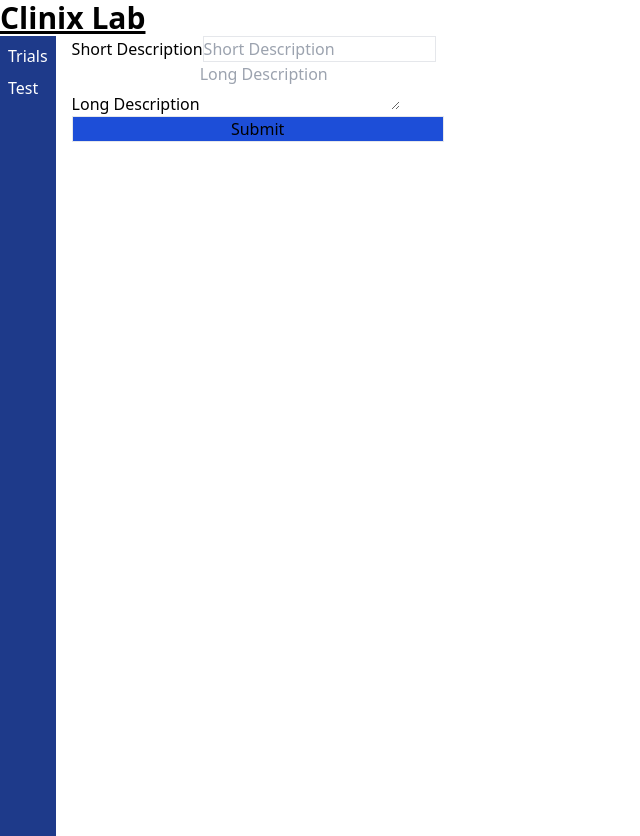
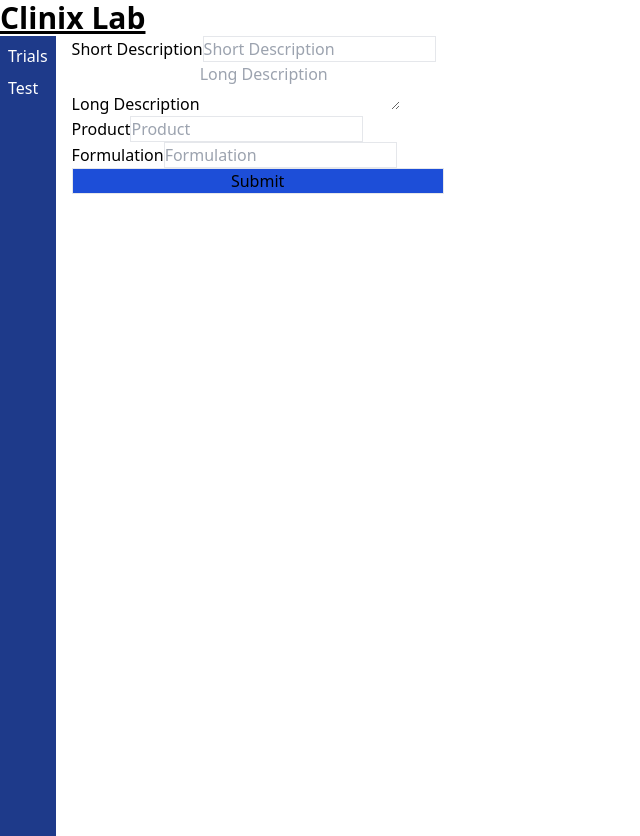
Before and after one commit to cmarcchen/clinix-lab, a React (Create React App) app in the folder frontend/: page /trials/new in a window 1280 px wide. Shown: the whole page, without its empty margins (0-640 px from the left). Built offline with nearby package versions, Linux system fonts and the light colour scheme.

Commit message:
Add Trial interface, create addTrial function

```diff
--- a/frontend/src/components/TableCard.tsx
+++ b/frontend/src/components/TableCard.tsx
@@ -1,18 +1,18 @@
 import React from "react";
 
 interface TableCardProps {
-  short_description: string;
-  long_description: string;
+  shortDescription: string;
+  longDescription: string;
 }
 
 export const TableCard: React.FC<TableCardProps> = ({
-  short_description,
-  long_description,
+  shortDescription,
+  longDescription,
 }) => {
   return (
     <div className="flex border gap-2 flex-col">
-      <h2 className="font-bold">{short_description}</h2>
-      <p>{long_description}</p>
+      <h2 className="font-bold">{shortDescription}</h2>
+      <p>{longDescription}</p>
     </div>
   );
 };
--- a/frontend/src/data/trials.js
+++ b/frontend/src/data/trials.ts
@@ -1,35 +1,46 @@
-export const trials = [
+export interface Trial {
+  id: string;
+  shortDescription: string;
+  longDescription: string;
+  product: string;
+  formulation: string;
+  creationDate: string | Date;
+  startDate?: string | Date;
+}
+
+export const trials: Trial[] = [
   {
     id: "abcd",
-    short_description: "My trial",
-    long_description:
+    shortDescription: "My trial",
+    longDescription:
       "Lorem ipsum dolor sit amet, consectetur adipiscing elit. Curabitur rutrum arcu tortor, sed fermentum dolor ornare a. Donec tincidunt finibus arcu non feugiat. Nunc at dignissim orci, id luctus nisl. Sed sollicitudin nulla quis ex scelerisque convallis. Fusce varius lectus lorem, faucibus commodo nisl eleifend id. Proin non rhoncus lorem.",
     product: "dupilumab",
-    form: "injectable",
-    dosage: "200mg",
-    creation_date: "27-08-10",
-    start_date: "28-08-10",
+    formulation: "injectable 200mg",
+    creationDate: "27-08-10",
+    startDate: "28-08-10",
   },
   {
     id: "vfqwef",
-    short_description: "My trial",
-    long_description:
+    shortDescription: "My trial",
+    longDescription:
       "Lorem ipsum dolor sit amet, consectetur adipiscing elit. Curabitur rutrum arcu tortor, sed fermentum dolor ornare a. Donec tincidunt finibus arcu non feugiat. Nunc at dignissim orci, id luctus nisl. Sed sollicitudin nulla quis ex scelerisque convallis. Fusce varius lectus lorem, faucibus commodo nisl eleifend id. Proin non rhoncus lorem.",
     product: "dupilumab",
-    form: "injectable",
-    dosage: "200mg",
-    creation_date: "27-08-10",
-    start_date: "28-08-10",
+    formulation: "injectable 200mg",
+    creationDate: "27-08-10",
+    startDate: "28-08-10",
   },
   {
     id: "abvqwegcd",
-    short_description: "My trial",
-    long_description:
+    shortDescription: "My trial",
+    longDescription:
       "Lorem ipsum dolor sit amet, consectetur adipiscing elit. Curabitur rutrum arcu tortor, sed fermentum dolor ornare a. Donec tincidunt finibus arcu non feugiat. Nunc at dignissim orci, id luctus nisl. Sed sollicitudin nulla quis ex scelerisque convallis. Fusce varius lectus lorem, faucibus commodo nisl eleifend id. Proin non rhoncus lorem.",
     product: "dupilumab",
-    form: "injectable",
-    dosage: "200mg",
-    creation_date: "27-08-10",
-    start_date: "28-08-10",
+    formulation: "injectable 200mg",
+    creationDate: "27-08-10",
+    startDate: "28-08-10",
   },
 ];
+
+export const addTrial = (trial: Trial): void => {
+  trials.push(trial);
+};
--- a/frontend/src/pages/NewTrial.tsx
+++ b/frontend/src/pages/NewTrial.tsx
@@ -3,17 +3,24 @@ import { TextArea } from "../components/TextArea";
 import { Input } from "../components/Input";
 import { useNavigate } from "react-router-dom";
 import React, { useState } from "react";
+import { addTrial } from "../data/trials";
 
 export function NewTrial() {
   const navigate = useNavigate();
 
   const [trial, setTrial] = useState({
+    id: "",
     shortDescription: "",
     longDescription: "",
+    product: "",
+    formulation: "",
+    creationDate: "",
+    startDate: "",
   });
 
   const handleSubmit = (e: React.FormEvent<HTMLFormElement>) => {
     e.preventDefault();
+    addTrial(trial);
 
     navigate("/trials");
   };
@@ -37,6 +44,18 @@ export function NewTrial() {
           value={trial.longDescription}
           handleChange={handleChange}
         />
+        <Input
+          placeholder="Product"
+          name="product"
+          value={trial.product}
+          handleChange={handleChange}
+        />
+        <Input
+          placeholder="Formulation"
+          name="formulation"
+          value={trial.formulation}
+          handleChange={handleChange}
+        />
 
         <Submit />
       </form>
--- a/frontend/src/pages/Trials.tsx
+++ b/frontend/src/pages/Trials.tsx
@@ -11,12 +11,12 @@ export function Trials() {
         <Button>New</Button>
       </Link>
 
-      {trials.map((trial) => {
+      {trials.map(({ id, longDescription, shortDescription }) => {
         return (
           <TableCard
-            key={trial.id}
-            long_description={trial.long_description}
-            short_description={trial.short_description}
+            key={id}
+            longDescription={longDescription}
+            shortDescription={shortDescription}
           />
         );
       })}
```
